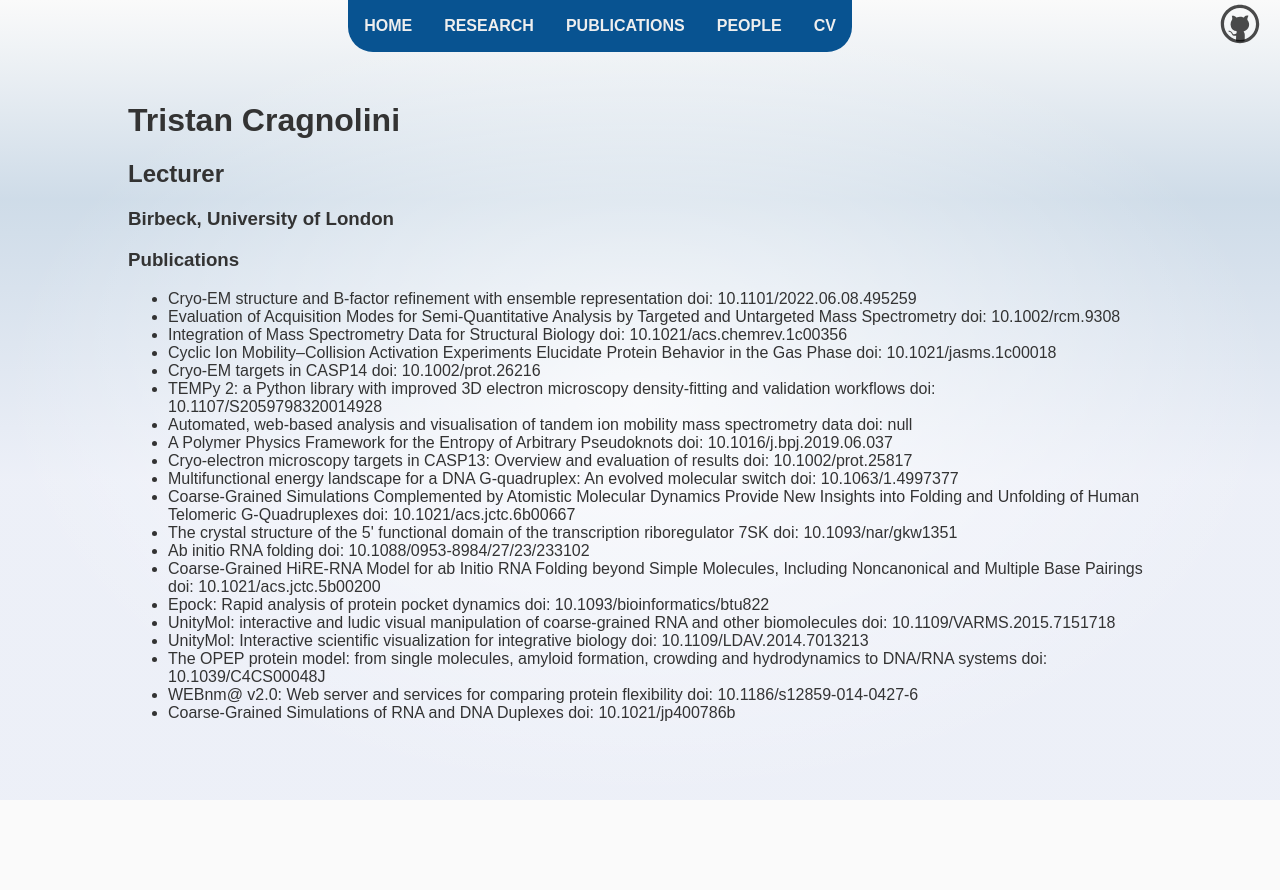
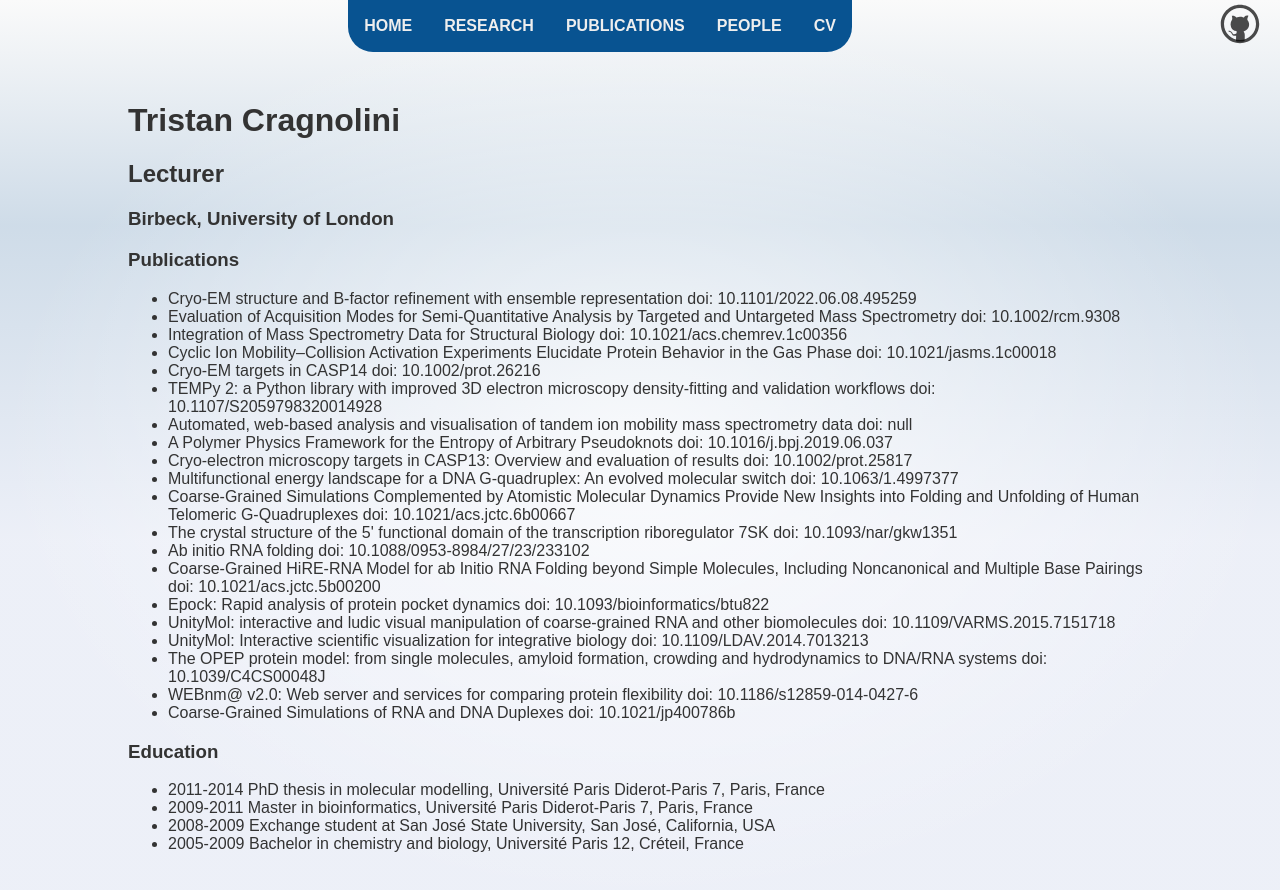
Before and after one commit to tc427/tc427.github.io, a SvelteKit app: page /CV in a window 1280 px wide. Shown: the top 890 px of the page. Before the commit the page ends 800 px from the top, so only its background shows below. Built offline with nearby package versions, Linux system fonts and the light colour scheme.

Commit message:
Improve CV page

```diff
--- a/src/routes/CV/+page.svelte
+++ b/src/routes/CV/+page.svelte
@@ -1,6 +1,13 @@
 <script>
 	import Tile from '../Tile.svelte';
 	import { publications } from '../publications.js';
+
+	const education = [
+    "2011-2014 PhD thesis in molecular modelling, Université Paris Diderot-Paris 7, Paris, France",
+    "2009-2011 Master in bioinformatics, Université Paris Diderot-Paris 7, Paris, France",
+    "2008-2009 Exchange student at San José State University, San José, California, USA",
+    "2005-2009 Bachelor in chemistry and biology, Université Paris 12, Créteil, France",
+	];
 </script>
 
 <main>
@@ -26,5 +33,13 @@
 	{/each}
 </ul>
 
+<h3>Education</h3>
+<ul>
+	{#each education as edu}
+		<li>
+			{edu}
+		</li>
+	{/each}
+</ul>
 
 </main>
```
